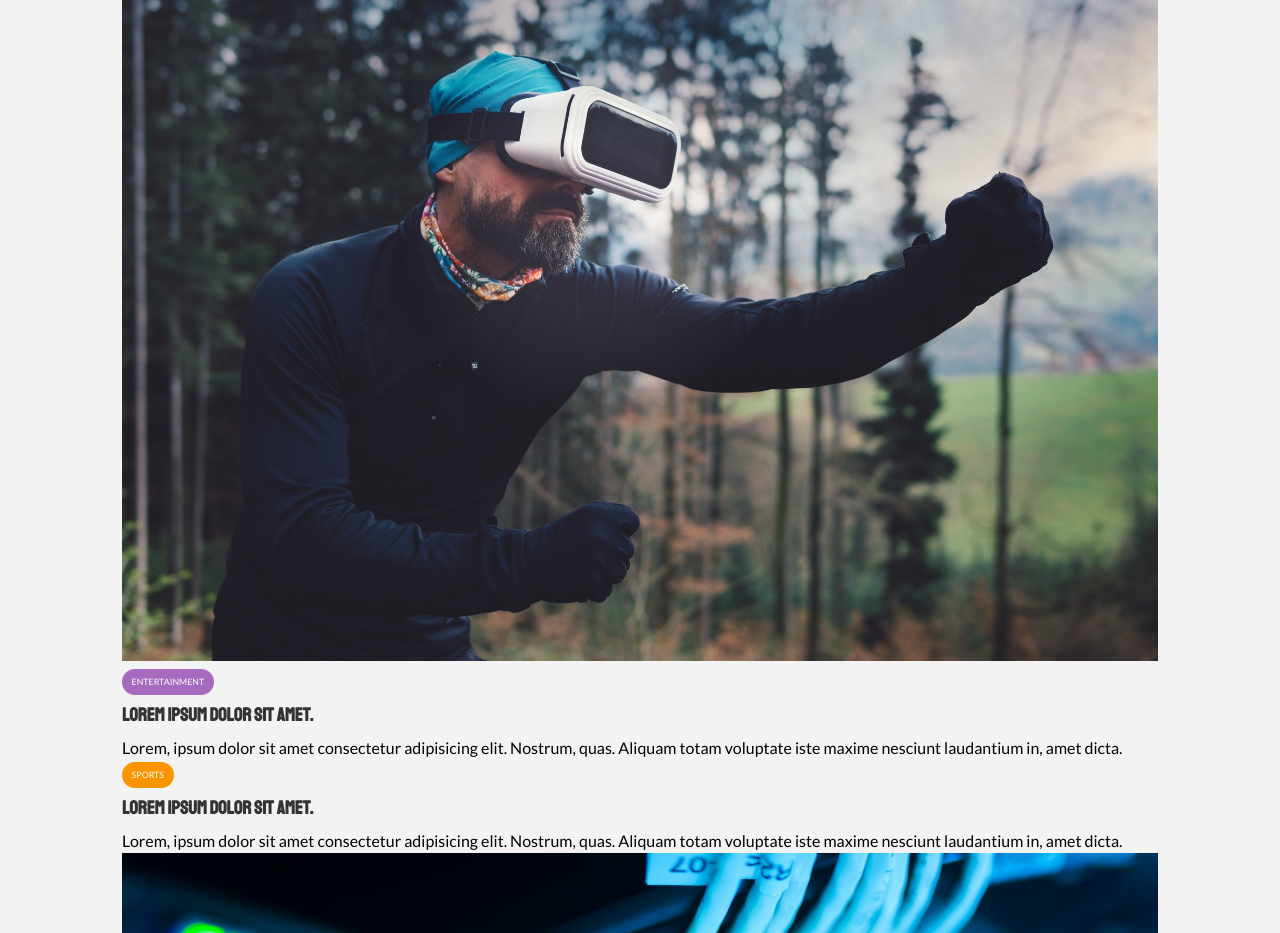
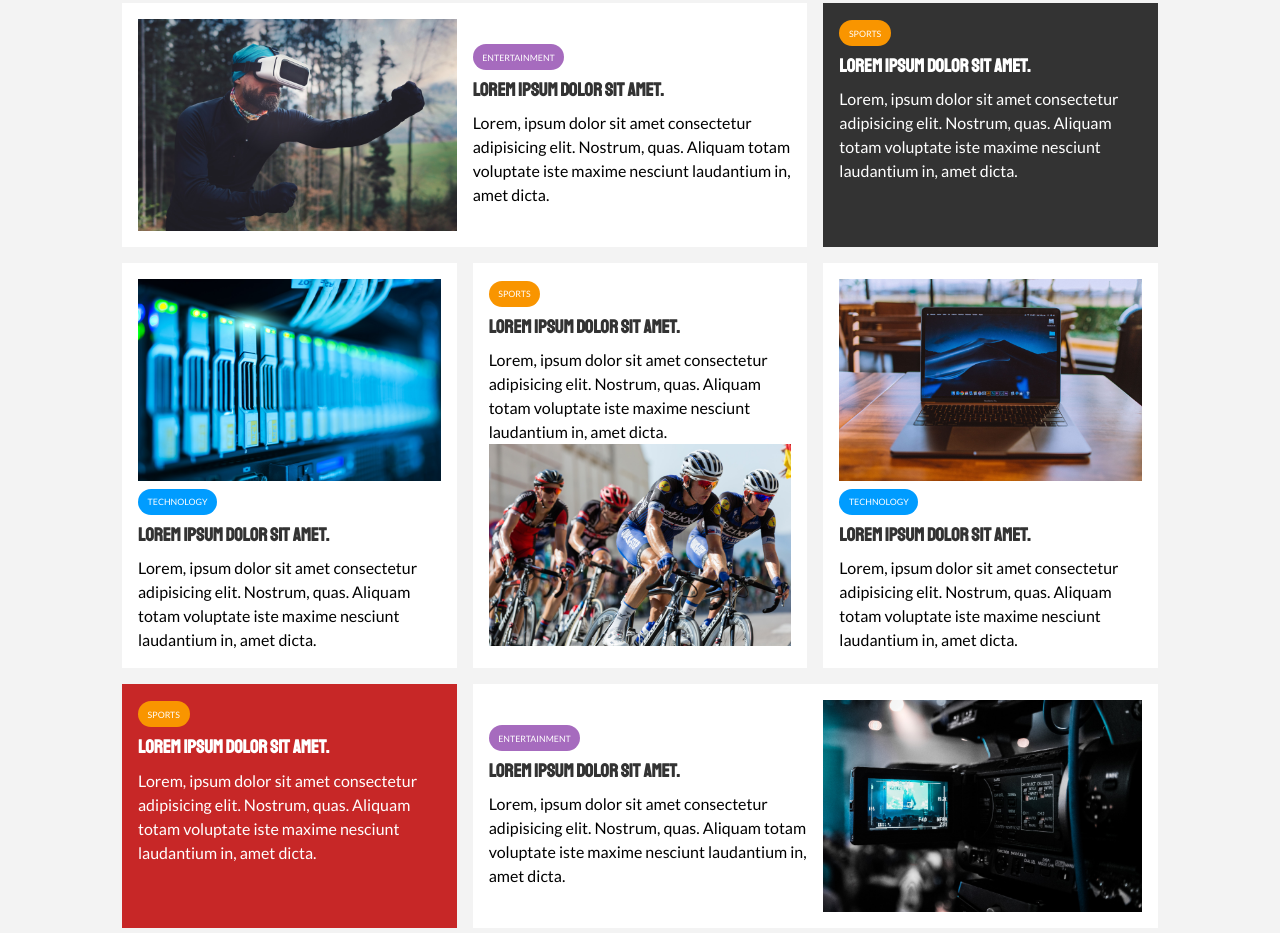
Before and after one commit to jt227b/News-Grid, a plain HTML site: page index.html in a window 1280 px wide. Shown: the part 607-1540 px from the top of the page. Drawn offline with Linux system fonts and the light colour scheme.

Commit message:
Completed Home Articles in News Section

```diff
--- a/CSS/style.css
+++ b/CSS/style.css
@@ -43,7 +43,7 @@ h1, h2, h3, h4, h5, h6 {
      line-height: 1.3;
 }
 
-/* Utility Class */
+/* ------------------------------ Utilities Class ------------------------------ */
 .container {
      max-width: var(--max-width);
      margin: auto;
@@ -87,7 +87,50 @@ h1, h2, h3, h4, h5, h6 {
      text-align: center;
 }
 
-/* Navigation */
+.card {
+     background: #fff;
+     padding: 1rem;
+}
+
+.bg-dark {
+     background: var(--dark-color);
+     color: #fff;
+}
+
+.bg-primary {
+     background: var(--primary-color);
+     color: #fff;
+}
+
+.bg-secondary {
+     background: var(--secondary-color);
+     color: #fff;
+}
+
+/* Classes for future use */
+.bg-dark h1,
+.bg-dark h2,
+.bg-dark h3,
+.bg-dark a,
+.bg-primary h1,
+.bg-primary h2,
+.bg-primary h3,
+.bg-primary a,
+.bg-secondary h1,
+.bg-secondary h2,
+.bg-secondary h3,
+.bg-secondary a {
+     color: #fff;
+}
+
+.py-1 { padding: 1.5rem 0; }
+.py-2 { padding: 2rem 0; }
+.py-3 { padding: 3rem 0; }
+.p-1 { padding: 1.5rem; }
+.p-2 { padding: 2rem; }
+.p-3 { padding: 3rem; }
+
+/* ------------------------------ Navigation ------------------------------ */
 #main-nav {
      background: #fff;
      position: sticky;
@@ -135,7 +178,7 @@ h1, h2, h3, h4, h5, h6 {
      margin-right: .5rem;
 }
 
-/* Showcase */
+/* ------------------------------ Showcase ------------------------------ */
 #showcase {
      color: #fff;
      background: #333;
@@ -169,3 +212,24 @@ h1, h2, h3, h4, h5, h6 {
 #showcase .showcase-content p {
      margin-bottom: 1rem;
 }
+
+/* ------------------------------ Home Articles ------------------------------ */
+#home-articles .articles-container {
+     display: grid;
+     grid-template-columns: repeat(3, 1fr);
+     grid-gap: 1rem;
+}
+
+/* This targets the first element */
+#home-articles .articles-container > *:first-child,
+#home-articles .articles-container > *:last-child {
+     display: grid;
+     grid-template-columns: repeat(2, 1fr);
+     grid-gap: 1rem;
+     align-items: center;
+     grid-column: 1 / span 2;
+}
+
+#home-articles .articles-container > *:last-child {
+     grid-column: 2 / span 2;
+}
--- a/index.html
+++ b/index.html
@@ -71,7 +71,7 @@
                          </div>
                     </article>
 
-                    <article class="card">
+                    <article class="card bg-dark">
                          <div class="category category-sports">Sports</div>
                          <h3>
                               <a href="article.html">Lorem ipsum dolor sit amet.</a>
@@ -110,7 +110,7 @@
                               voluptate iste maxime nesciunt laudantium in, amet dicta.</p>
                     </article>
 
-                    <article class="card">
+                    <article class="card bg-primary">
                          <div class="category category-sports">Sports</div>
                          <h3>
                               <a href="article.html">Lorem ipsum dolor sit amet.</a>
```
Lines whose indentation alone changed are shown as unchanged.
